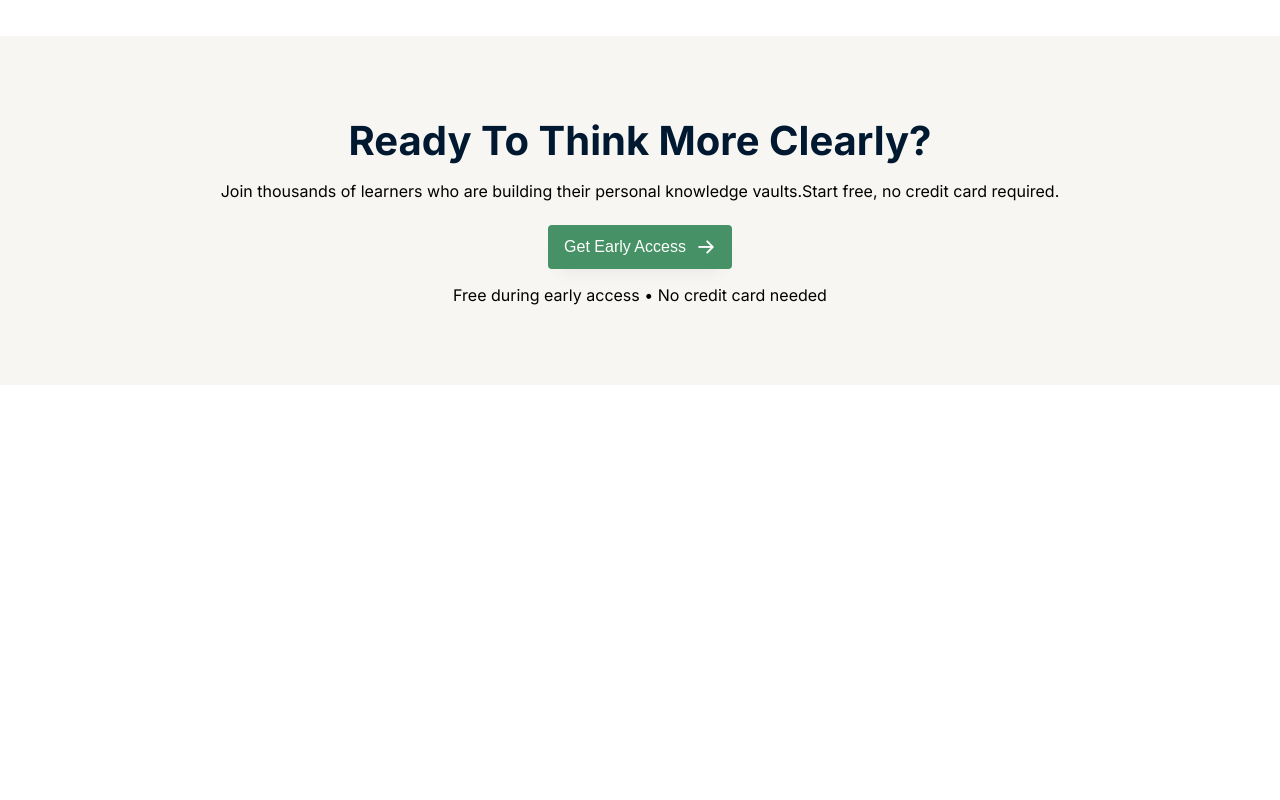
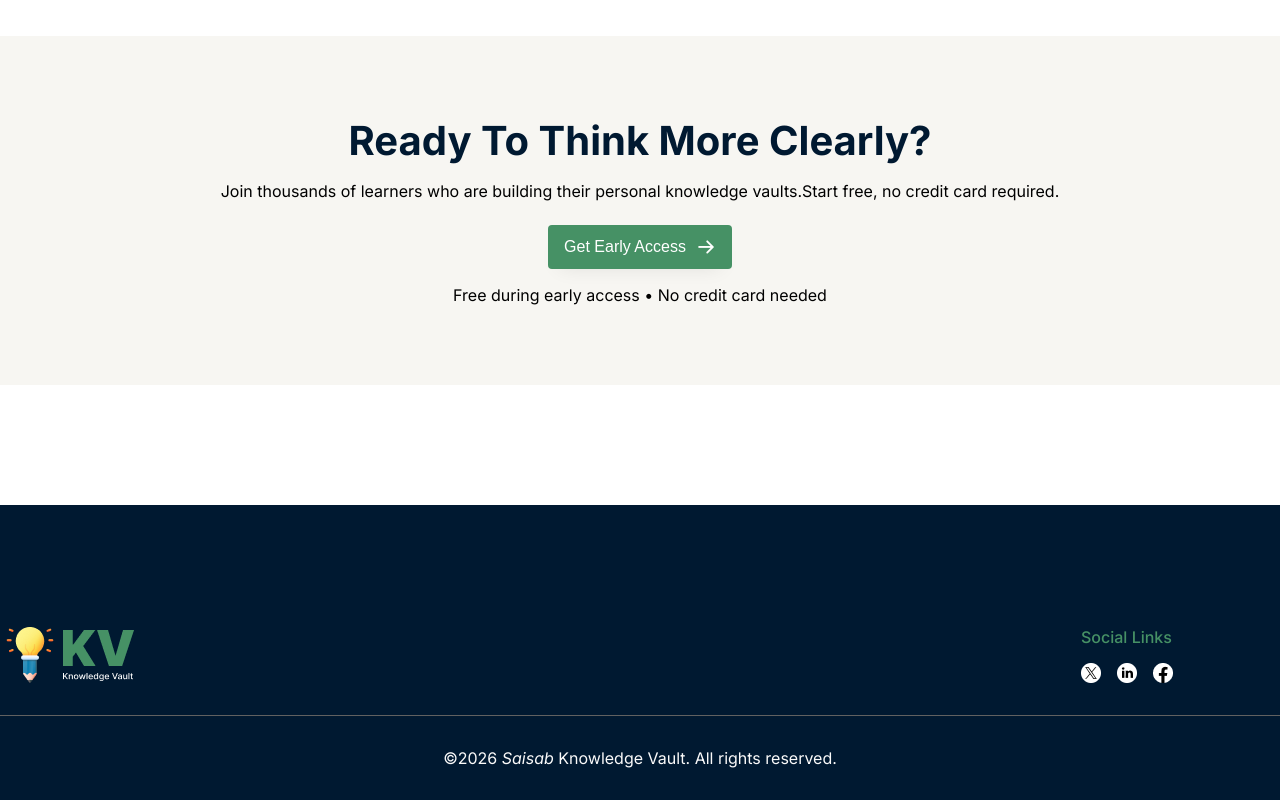
Before and after one commit to saisabray/assignment, a plain HTML site: page index.html in a window 1280 px wide. Shown: the part 2026-2826 px from the top of the page. Before the commit the page ends 2531 px from the top, so only its background shows below. Drawn offline with Linux system fonts and the light colour scheme.

Commit message:
Added the Footer

```diff
--- a/index.html
+++ b/index.html
@@ -137,10 +137,28 @@
             <span>Get Early Access</span>
             <img src="assets/ArrowRight.png" alt="arrow" />
           </button>
-
           <p>Free during early access • No credit card needed</p>
         </div>
       </section>
     </main>
+    <footer>
+      <div class="container">
+        <div class="footer-content">
+          <img src="assets/logo-footer.png" alt="footer-logo" />
+          <div class="social-media">
+            <h4>Social Links</h4>
+            <div class="social-image">
+              <img src="assets/X.png" alt="x.com" />
+              <img src="assets/linkedin.png" alt="Linkedin" />
+              <img src="assets/facebook.png" alt="Facebook" />
+            </div>
+          </div>
+        </div>
+        <hr />
+        <p class="copyright">
+          &copy;2026 <em>Saisab</em> Knowledge Vault. All rights reserved.
+        </p>
+      </div>
+    </footer>
   </body>
 </html>
--- a/style.css
+++ b/style.css
@@ -8,6 +8,7 @@
     font-family: "Inter", sans-serif;
     font-style: normal;
     /* background-color: #FFFFFF; */
+    margin: 0;
 }
 
 /* Common Classes Here */
@@ -275,3 +276,41 @@ h4 {
 .get-access-title {
     font-size: 40px;
 }
+
+footer {
+    background-color: #001931;
+}
+
+.footer-content {
+    display: flex;
+    justify-content: space-between;
+    align-items: center;
+    gap: 60px;
+    padding: 120px 0 30px;
+}
+
+.social-image {
+    display: flex;
+    justify-content: space-between;
+    align-items: flex-start;
+    gap: 16px;
+    text-align: center;
+    margin-top: 16px;
+}
+
+.social-media {
+    padding-right: 107px;
+}
+
+.copyright {
+    color: #FAFAFA;
+    line-height: 24px;
+    padding: 30px 0;
+    text-align: center;
+}
+
+hr {
+    border: none;
+    height: 1px;
+    background-color: #616161;
+}
```
Also changed, not shown: assets/X.png (added), assets/facebook.png (added), assets/linkedin.png (added).
